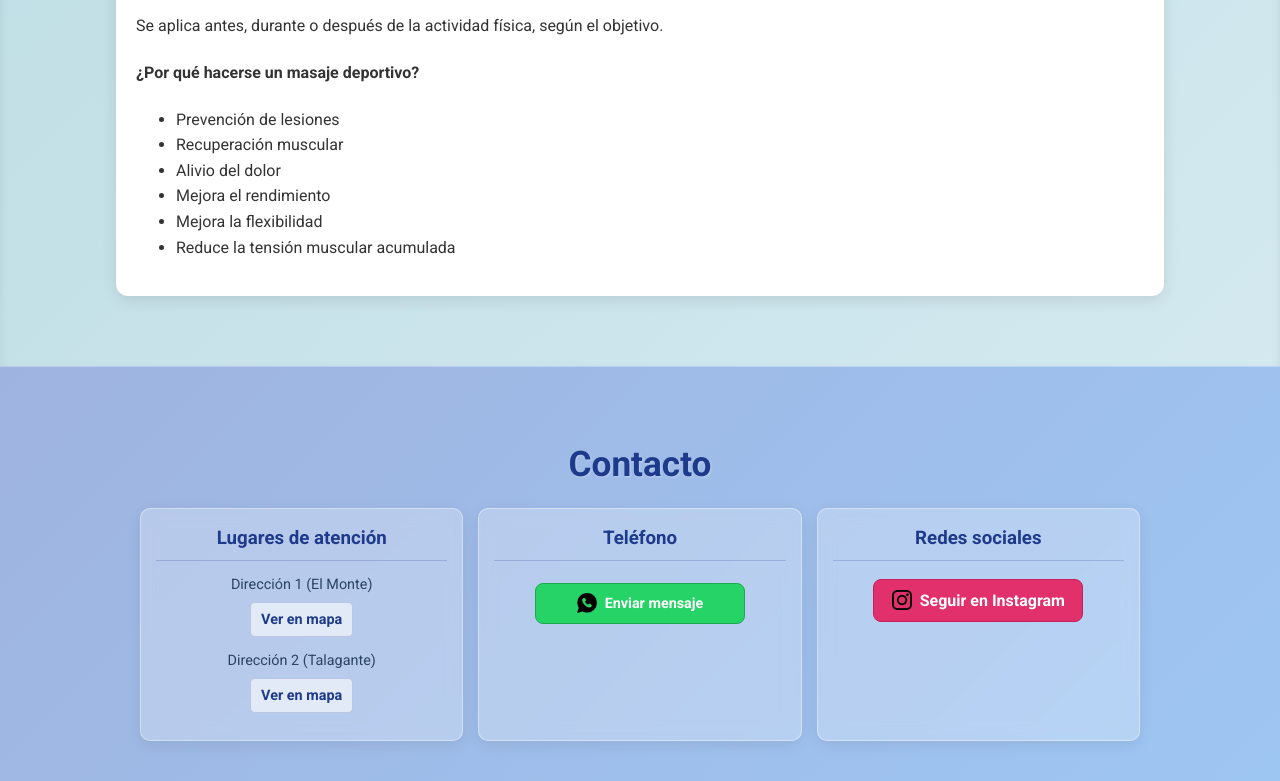
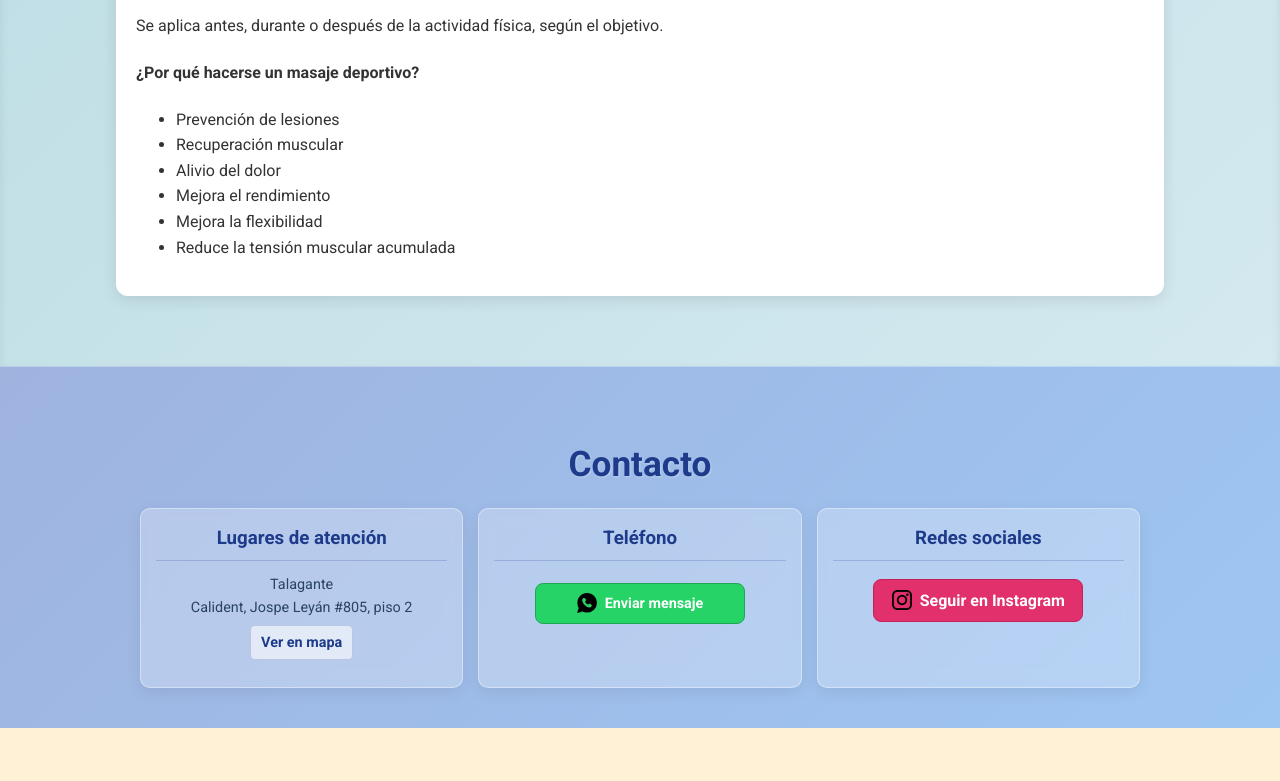
Before and after one commit to Coporto23/PresentacionDB, a plain HTML site: page index.html in a window 1280 px wide. Shown: the part 1703-2484 px from the top of the page. After the commit the page ends 2431 px from the top, so only its background shows below. Drawn offline with Linux system fonts and the light colour scheme.

Commit message:
Actualización contacto

```diff
--- a/index.html
+++ b/index.html
@@ -186,14 +186,9 @@
                     <h3>Lugares de atención</h3>
                     <ul class="contact-list">
                         <li>
-                            <span>Dirección 1 (El Monte)</span>
-                            <a href="https://maps.google.com/?q=Dirección+El+Monte" target="_blank" class="map-link">
-                                Ver en mapa
-                            </a>
-                        </li>
-                        <li>
-                            <span>Dirección 2 (Talagante)</span>
-                            <a href="https://maps.google.com/?q=Dirección+Talagante" target="_blank" class="map-link">
+                            <span>Talagante</span>
+                            <span>Calident, Jospe Leyán #805, piso 2</span>
+                            <a href="https://maps.app.goo.gl/NUuhQBxaPGRCGyFYA" target="_blank" class="map-link">
                                 Ver en mapa
                             </a>
                         </li>
```
